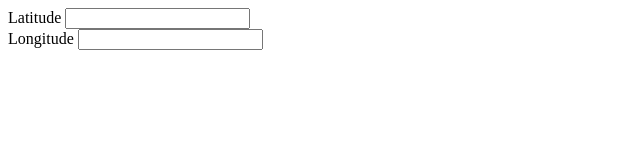
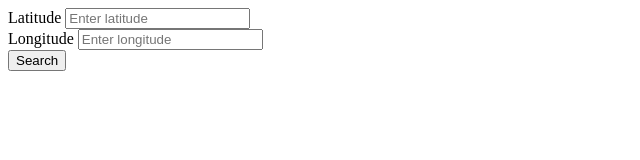
Before and after one commit to andyaketch/Kwa-Ground, a plain HTML site: page main.html in a window 1280 px wide. Shown: the whole page, without its empty margins (0-640 px from the left). Drawn offline with Linux system fonts and the light colour scheme.

Commit message:
HTML File created and boilerplate code made

```diff
--- a/main.html
+++ b/main.html
@@ -10,11 +10,14 @@
     <section class="textbox" id="lat-long">
         <div id="latitude">
         <label for="latitude" placeholder="Enter latitude">Latitude</label>
-        <input type="text">
+        <input type="text" id="latitude" name="latitude" placeholder="Enter latitude">
         </div>
         <div id="longitude">
-        <label for="longitude" placeholder="Enter longitude">Longitude</label>
-        <input type="text">
+        <label for="longitude">Longitude</label>
+        <input type="text" id="longitude" name="longitude" placeholder="Enter longitude">
+        </div>
+        <div>
+            <button id="submitCoordinates">Search</button>
         </div>
     </section>
     <section></section>
```
